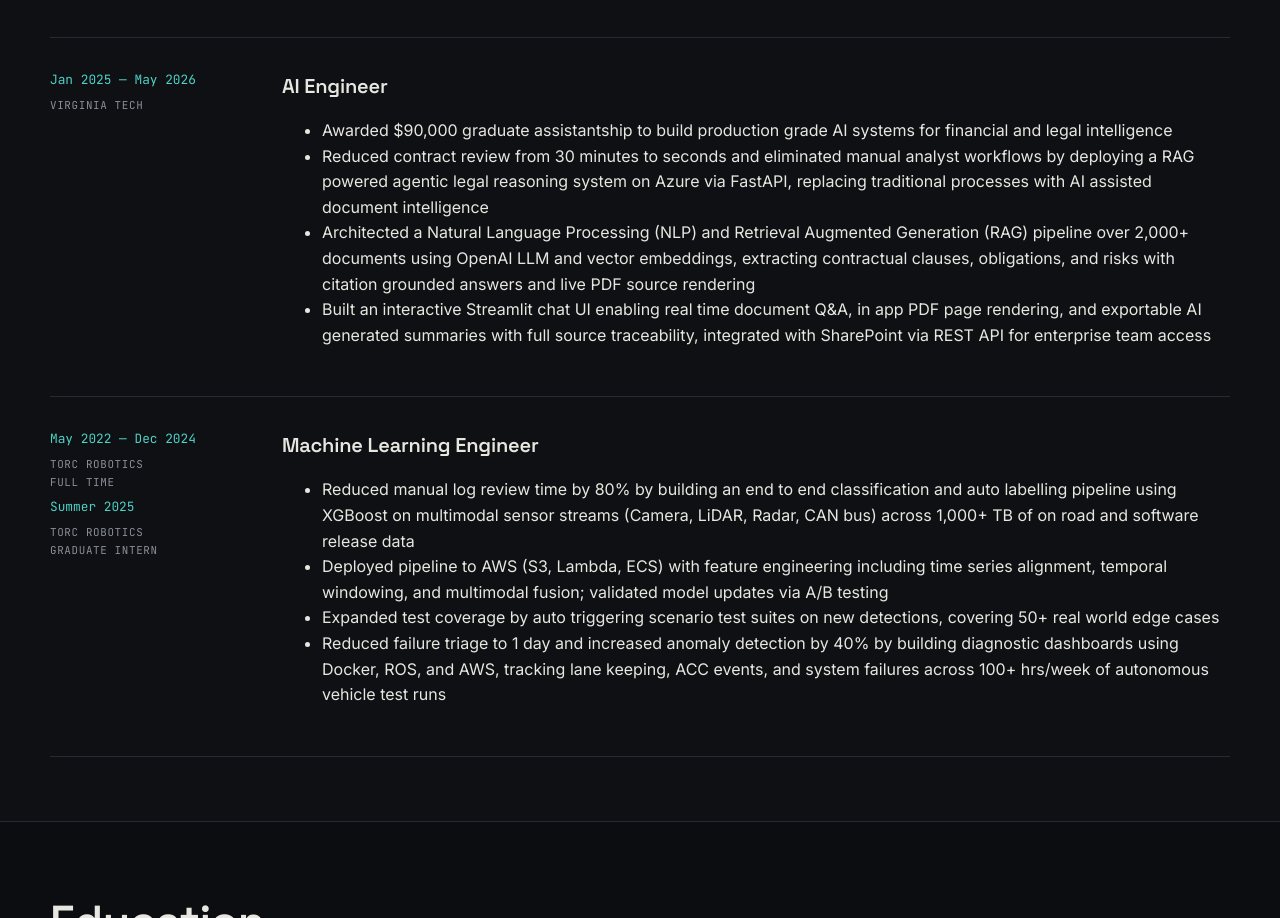
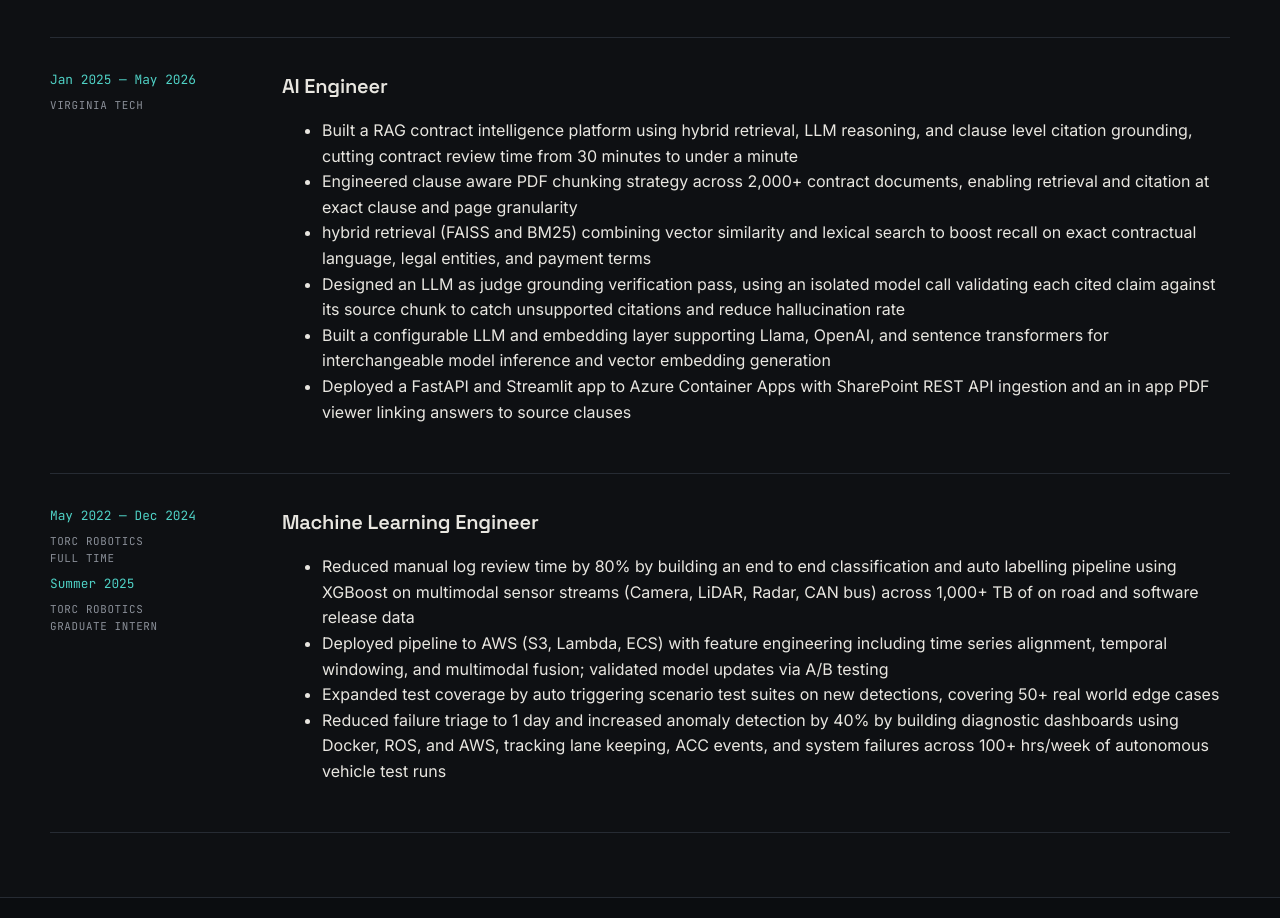
Before and after one commit to nseth7/naman-seth, a plain HTML site: page index.html in a window 1280 px wide. Shown: the part 1436-2354 px from the top of the page. Drawn offline with Linux system fonts and the light colour scheme.

Commit message:
update profile

```diff
--- a/index.html
+++ b/index.html
@@ -92,14 +92,13 @@
         <div class="log-body">
           <h3>AI Engineer</h3>
           <ul class="log-details">
-            <li>Awarded $90,000 graduate assistantship to build production grade AI systems for financial and legal intelligence</li>
-            <li>Reduced contract review from 30 minutes to seconds and eliminated manual analyst workflows by deploying a RAG powered
-              agentic legal reasoning system on Azure via FastAPI, replacing traditional processes with AI assisted document intelligence</li>
-            <li>Architected a Natural Language Processing (NLP) and Retrieval Augmented Generation (RAG) pipeline over 2,000+ documents
-              using OpenAI LLM and vector embeddings, extracting contractual clauses, obligations, and risks with citation grounded
-                answers and live PDF source rendering</li>
-            <li>Built an interactive Streamlit chat UI enabling real time document Q&A, in app PDF page rendering, and exportable AI
-                generated summaries with full source traceability, integrated with SharePoint via REST API for enterprise team access</li>
+            <li>Built a RAG contract intelligence platform using hybrid retrieval, LLM reasoning, and clause level citation grounding, cutting contract review time from 30 minutes to under a minute</li>
+<li>Engineered clause aware PDF chunking strategy across 2,000+ contract documents, enabling retrieval and citation at exact clause and page granularity</li>
+<li> hybrid retrieval (FAISS and BM25) combining vector similarity and lexical search to boost recall on exact contractual language, legal entities, and payment terms</li>
+<li>Designed an LLM as judge grounding verification pass, using an isolated model call validating each cited claim against its source chunk to catch unsupported citations and reduce hallucination rate</li>
+<li>Built a configurable LLM and embedding layer supporting Llama, OpenAI, and sentence transformers for interchangeable model inference and vector embedding generation</li>
+<li>Deployed a FastAPI and Streamlit app to Azure Container Apps with SharePoint REST API ingestion and an in app PDF viewer linking answers to source clauses</li>
+
           </ul>
         </div>
       </div>
```
